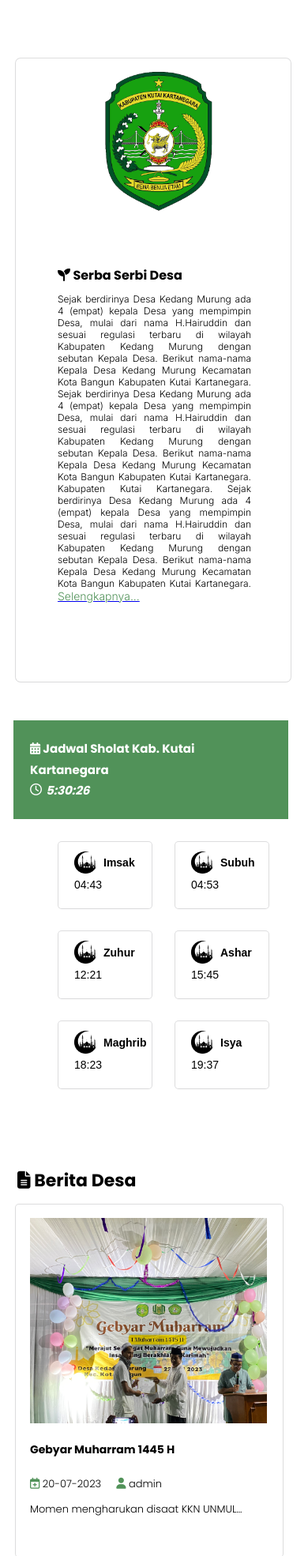
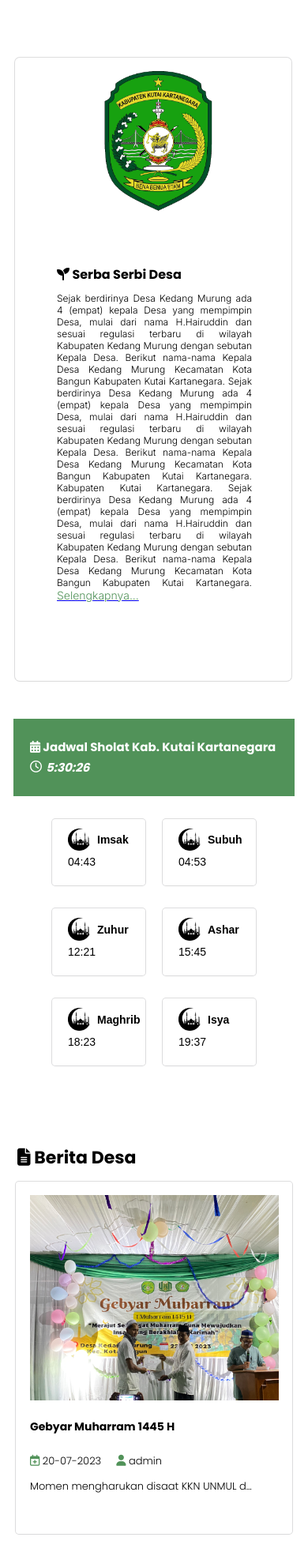
Before and after one commit to Adhanslv/KedangMurung, a PHP site: page / in a window 390 px wide. Shown: the part 363-2333 px from the top of the page at 79% size. Run offline with PHP 8.4, Linux system fonts and the light colour scheme; some libraries are stand-ins or nearby versions.

Commit message:
1:30 Recovervy Views

```diff
--- a/css/style.css
+++ b/css/style.css
@@ -315,7 +315,7 @@ body {
 /* Article */
 #article {
   border-radius: 4px;
-  padding: 22px;
+  padding: 21px;
   margin-left: -2px;
   margin-top: 52px;
 }
@@ -496,8 +496,8 @@ p .koar {
 
 #maps {
   border-radius: 4px;
-  padding: 17px;
-  margin-left: 5px;
+  padding: 21px;
+  margin-left: -1px;
   margin-top: 72px;
 }
 
@@ -814,16 +814,13 @@ textarea {
   .cardPray {
     margin-top: -48px;
     margin-left: -119px;
-    width: 137%;
+    width: 140%;
   }
 
   .cardBody {
     padding-top: 12px;
     margin-top: 19px;
-    margin-left: -62px;
-    gap: 12px;
-    /* grid-row-gap: 50px;
-    grid-column-gap: 10px; */
+    margin-left: -70px;
   }
 
   .card {
@@ -844,7 +841,7 @@ textarea {
       rgba(27, 31, 35, 0.15) 0px 0px 0px 1px;
     /* background-color: #e0e0e0; */
     border-radius: 4px;
-    min-width: 144%;
+    min-width: 149%;
     margin-left: -113px;
   }
 
--- a/index.html
+++ b/index.html
@@ -380,6 +380,7 @@
           <div class="column">
             <h4>Follow us</h4>
             <div class="social-links">
+              <a href="#"><i class="fa-brands fa-youtube"></i></a>
               <a href="#"><i class="fab fa-facebook-f"></i></a>
               <a href="#"><i class="fab fa-instagram"></i></a>
             </div>
```
